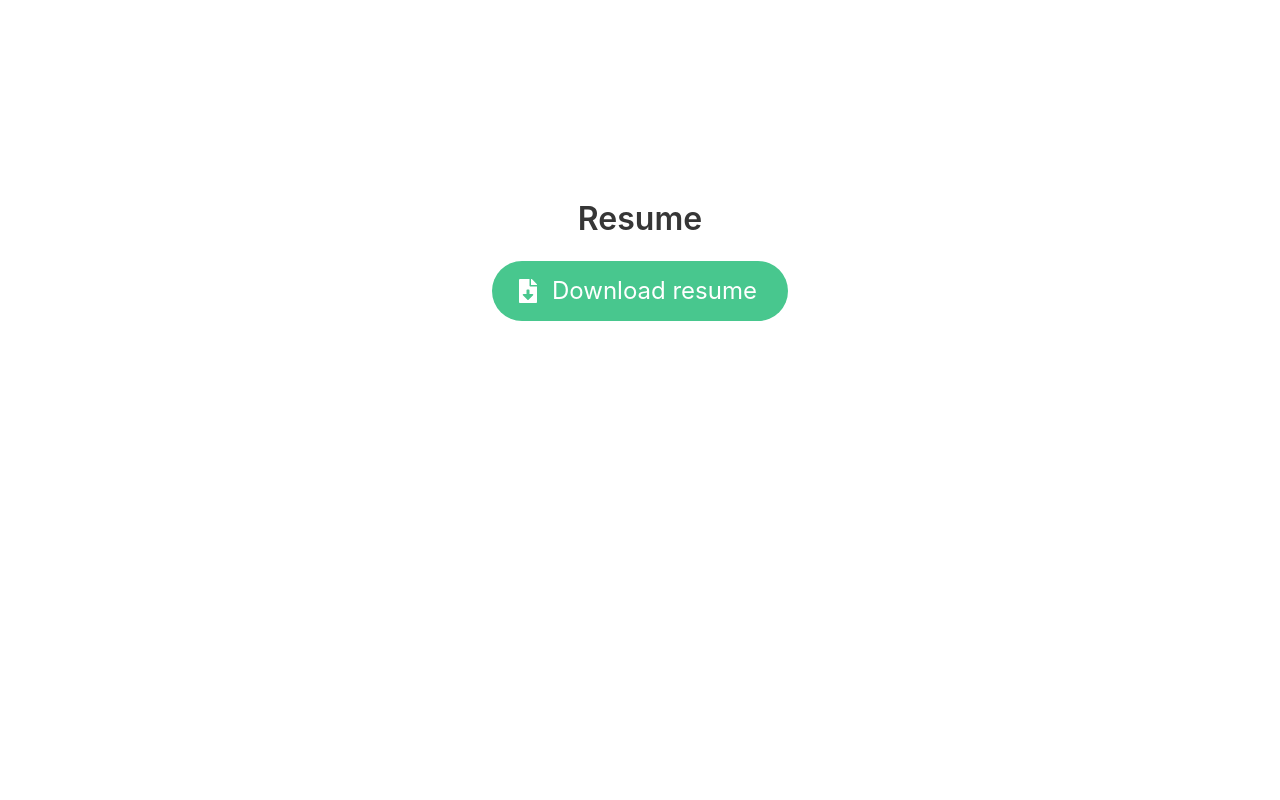
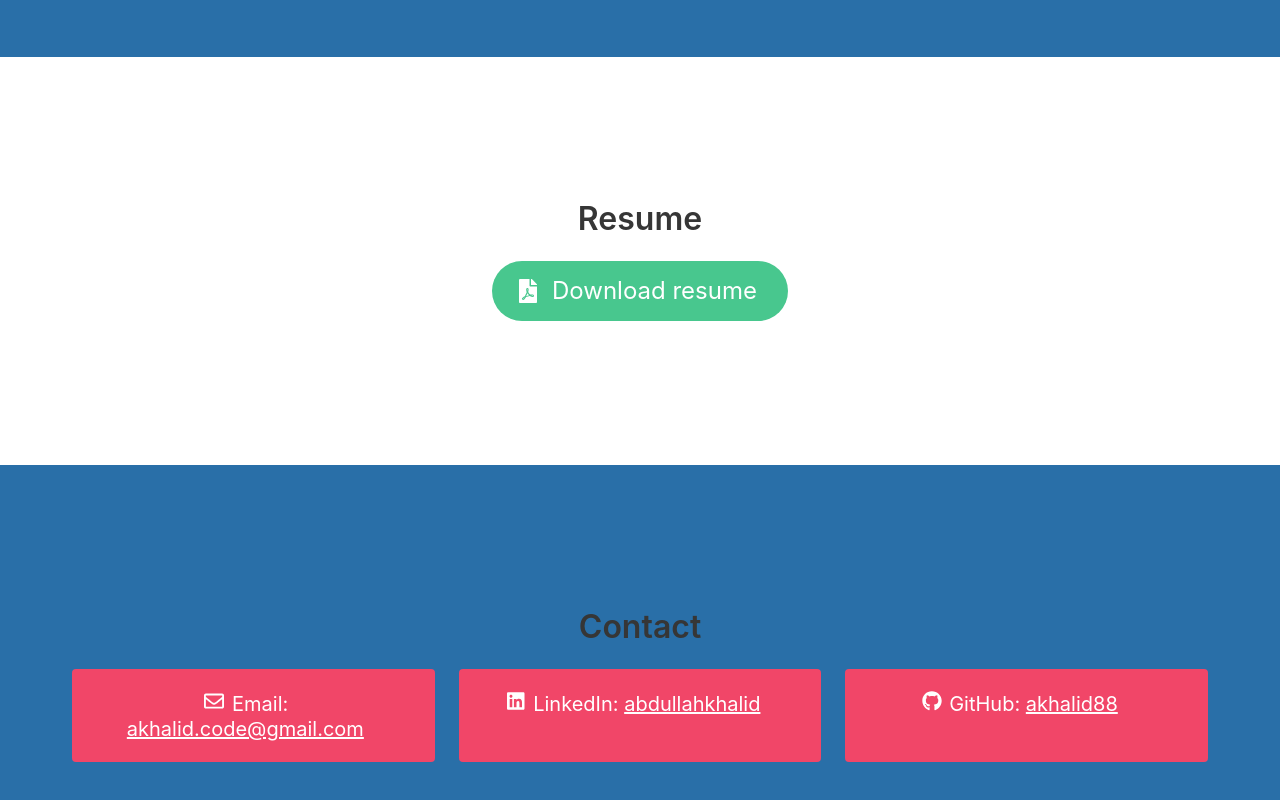
Before and after one commit to akhalid88/port-of-folio, a plain HTML site: page index.html in a window 1280 px wide. Shown: the part 2444-3244 px from the top of the page. Before the commit the page ends 3005 px from the top, so only its background shows below. Drawn offline with nearby package versions, Linux system fonts and the light colour scheme.

Commit message:
add favicon and contact data

```diff
--- a/index.html
+++ b/index.html
@@ -6,20 +6,18 @@
 	<meta name="viewport" content="width=device-width, initial-scale=1.0">
 	<!-- Bulma CSS Framework -->
 	<link rel="stylesheet" href="https://cdn.jsdelivr.net/npm/bulma@0.9.1/css/bulma.min.css">
-
 	<!-- Font Awesome icons -->
 	<script defer src="https://use.fontawesome.com/releases/v5.14.0/js/all.js"></script>
-
 	<!-- jQuery -->
 	<script src="https://ajax.googleapis.com/ajax/libs/jquery/3.5.1/jquery.min.js"></script>
-
+	<!-- Javascript -->
 	<script async src="script.js" type="text/javascript"></script>
-
+	<!-- Favicon -->
+	<link rel="icon" href="assets/favicon.ico" type="image/png" />
 	<title>Muhammad A Khalid</title>
 </head>
 
 <body>
-
 	<!-- Navbar -->
 	<!-- Burger Icon -->
 	<nav class="navbar is-fixed-top is-dark">
@@ -28,7 +26,6 @@
 			<span></span>
 			<span></span>
 		</div>
-
 		<!-- Navbar Options -->
 		<div class="navbar-menu has-background-dark" id="navbarMenuItems">
 			<div class="navbar-end">
@@ -55,7 +52,6 @@
 	<section class="section is-medium" id="about">
 		<div class="section-heading has-text-centered">
 			<h2 class="title is-3">About Me</h2>
-
 			<div class="container">
 				<p class="block">Lorem Ipsum is simply dummy text of the printing and typesetting industry.
 					Lorem Ipsum has been the industry's standard dummy text ever since the 1500s, when an unknown
@@ -67,7 +63,6 @@
 					PageMaker including versions of Lorem Ipsum.
 				</p>
 			</div>
-
 			<div class="level">
 				<div class="level-item level-left">
 					<figure class="image">
@@ -86,20 +81,13 @@
 				</div>
 			</div>
 		</div>
-
 	</section>
 
-
-
-
 	<!-- Portfolio -->
-	<section class="section is-medium" id="portfolio">
+	<section class="section is-medium has-background-info-dark" id="portfolio">
 		<div class="section-heading has-text-centered">
 			<h2 class="title is-3">Portfolio</h2>
-
 			<div class="tile is-ancestor">
-
-
 				<!-- Card 1 -->
 				<div class="tile is-parent">
 					<article class="tile is-child card">
@@ -116,7 +104,6 @@
 						</div>
 					</article>
 				</div>
-
 				<!-- Card 2 -->
 				<div class="tile is-parent">
 					<article class="tile is-child card">
@@ -132,7 +119,6 @@
 						</div>
 					</article>
 				</div>
-
 				<!-- Card 3 -->
 				<div class="tile is-parent">
 					<article class="tile is-child card">
@@ -149,7 +135,6 @@
 					</article>
 				</div>
 			</div>
-
 		</div>
 	</section>
 
@@ -158,23 +143,64 @@
 		<div class="section-heading has-text-centered">
 			<h2 class="title is-3">Resume</h2>
 			<!-- Download button -->
-			<div>
-				<a href="assets/Muhammad_A_Khalid_resume.pdf" download>
-					<button class="button is-success is-large is-rounded"><span class="icon">
-							<i class="fas fa-file-download"></i>
-						</span><span>Download resume</span></button>
-				</a>
-			</div>
+			<!-- <div> -->
+			<a href="assets/Muhammad_A_Khalid_resume.pdf" download>
+				<button class="button is-success is-large is-rounded">
+					<span class="icon">
+						<i class="fas fa-file-pdf"></i>
+					</span>
+					<span>Download resume</span>
+				</button>
+			</a>
+			<!-- </div> -->
 		</div>
 	</section>
 
 	<!-- Contact -->
-	<section class="section" id="contact">
-
-
-
+	<section class="section is-medium has-background-info-dark" id="contact">
+		<div class="section-heading has-text-centered">
+			<h2 class="title is-3">Contact</h2>
+			<!-- Tiles -->
+			<div class="tile is-ancestor">
+				<!-- Email Tile -->
+				<div class="tile is-parent">
+					<div class="tile is-child notification is-danger">
+						<p class="subtitle">
+							<span class="icon">
+								<i class="far fa-envelope"></i>
+							</span>
+							Email:
+							<a>akhalid.code@gmail.com</a>
+						</p>
+					</div>
+				</div>
+				<!-- LinkedIn Tile -->
+				<div class="tile is-parent">
+					<div class="tile is-child notification is-danger">
+						<p class="subtitle">
+							<span class="icon">
+								<i class="fab fa-linkedin"></i>
+							</span>
+							LinkedIn:
+							<a href="https://www.linkedin.com/in/abdullahkhalid/">abdullahkhalid</a>
+						</p>
+					</div>
+				</div>
+				<!-- Github Tile -->
+				<div class="tile is-parent">
+					<div class="tile is-child notification is-danger">
+						<p class="subtitle">
+							<span class="icon">
+								<i class="fab fa-github"></i>
+							</span>
+							GitHub:
+							<a href="https://github.com/akhalid88">akhalid88</a>
+						</p>
+					</div>
+				</div>
+			</div>
+		</div>
 	</section>
-
 </body>
 
 </html>
```
Also changed, not shown: assets/favicon.ico (added).
